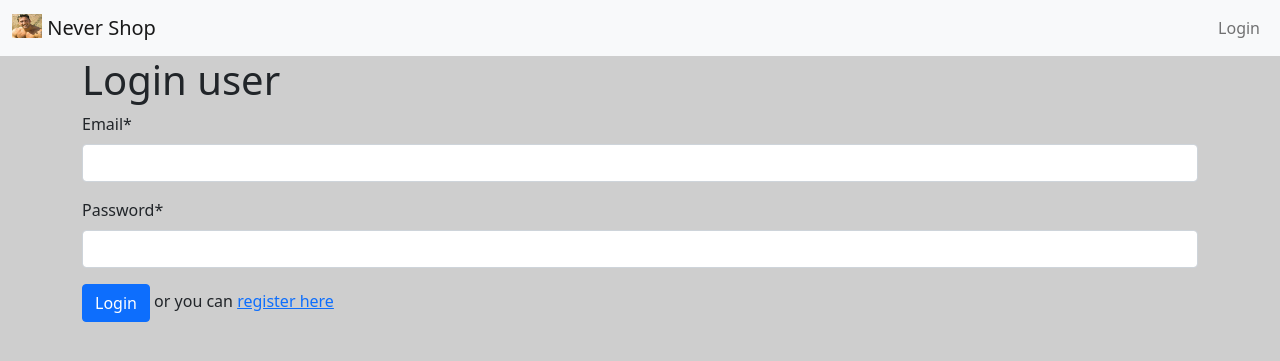
After one commit to Neverrus/Never_Shop, a Django app: page /login/ in a window 1280 px wide. The commit adds this page. Shown: the top 361 px of the page. Run offline with Django 4.2, Linux system fonts and the light colour scheme; some libraries are stand-ins or nearby versions.

Commit message:
add login & logout

```diff
--- a/nevershop/nevershop/forms.py
+++ b/nevershop/nevershop/forms.py
@@ -1,12 +1,16 @@
 from django import forms
 
 
-
 class RegisterForm(forms.Form):
-    first_name = forms.CharField(max_length=200)
+    first_name = forms.CharField(
+        max_length=200, widget=forms.Textarea(attrs={"rows": 2, "cols": 5})
+    )
     last_name = forms.CharField(max_length=200)
     email = forms.EmailField()
-    password = forms.CharField(
-        min_length=8, widget=forms.PasswordInput()
-    )
+    password = forms.CharField(min_length=8, widget=forms.PasswordInput())
     age = forms.IntegerField(min_value=18, required=False)
+
+
+class LoginForm(forms.Form):
+    email = forms.EmailField()
+    password = forms.CharField(min_length=8, widget=forms.PasswordInput())
--- a/nevershop/nevershop/urls.py
+++ b/nevershop/nevershop/urls.py
@@ -16,16 +16,18 @@ Including another URLconf
 from django.contrib import admin
 from django.urls import path
 from django.conf import settings
-from nevershop.views import register
+from nevershop.views import register_view, logout_view, login_view
 from shop.views import product_list, product_details_view
 
 urlpatterns = [
     path('admin/', admin.site.urls),
-    path('register/', register, name="register"),
     path(
         "product/<int:product_id>/", product_details_view, name="product_details_view"
     ),
-    path("products/", product_list, name="product_list"),
+    path("", product_list, name="product_list"),
+    path("register/", register_view, name="register"),
+    path("login/", login_view, name="login"),
+    path("logout/", logout_view, name="logout"),
 ]
 
 if settings.DEBUG:
--- a/nevershop/nevershop/views.py
+++ b/nevershop/nevershop/views.py
@@ -1,30 +1,54 @@
-from nevershop.forms import RegisterForm
+import logging
+
+from django.contrib.auth import logout, login, authenticate
+from django.http import HttpResponse
 from django.shortcuts import render, redirect
-import logging
 from django.contrib.auth.models import User
+
+from nevershop.forms import RegisterForm, LoginForm
+
+from nevershop.forms import LoginForm
 
 logger = logging.getLogger(__name__)
 
-def register(request):
-    #if not request.user.is_staff:
-        #raise HttpResponceForbidden
+
+def register_view(request):
     if request.method == "POST":
         form = RegisterForm(request.POST)
         if form.is_valid():
-            # Process validated data
-            logger.info(form.cleaned_data)
             user = User(
-                username=form.cleaned_data['email'],
-                email=form.cleaned_data['email'],
-                first_name=form.cleaned_data['first_name'],
-                last_name=form.cleaned_data['last_name'],
+                username=form.cleaned_data["email"],
+                email=form.cleaned_data["email"],
+                first_name=form.cleaned_data["first_name"],
+                last_name=form.cleaned_data["last_name"],
             )
-            user.set_password(form.cleaned_data['password'])
+            user.set_password(form.cleaned_data["password"])
             user.save()
-            return redirect("/")
+            return redirect("register")
     else:
         form = RegisterForm()
-    return render(request, "register.html", {"form": form})
+    return render(request, "user/register.html", {"form": form})
 
-def login():
-    return
+
+def login_view(request):
+    if request.method == "POST":
+        form = LoginForm(request.POST)
+        if form.is_valid():
+            user = authenticate(
+                request=request,
+                username=form.cleaned_data["email"],
+                password=form.cleaned_data["password"]
+            )
+            if user is not None:
+                login(request, user)
+                return redirect("product_list")
+            else:
+                return HttpResponse('BadRequest', status=400)
+    else:
+        form = LoginForm()
+    return render(request, "user/login.html", {"form": form})
+
+
+def logout_view(request):
+    logout(request)
+    return redirect("product_list")
--- a/nevershop/shop/forms.py
+++ b/nevershop/shop/forms.py
@@ -1,7 +1,7 @@
 from django import forms
 from django.core.exceptions import ValidationError
 
-from shop.models import ORDER_BY_CHOICES
+from shop.models import ORDER_BY_CHOICES, STATUS_CHOICES
 
 
 class ProductFiltersForm(forms.Form):
@@ -17,6 +17,10 @@ class ProductFiltersForm(forms.Form):
     )
     order_by = forms.ChoiceField(
         choices=ORDER_BY_CHOICES,
+        required=False
+    )
+    status = forms.ChoiceField(
+        choices=STATUS_CHOICES,
         required=False
     )
 
--- a/nevershop/templates/navbar.html
+++ b/nevershop/templates/navbar.html
@@ -6,16 +6,14 @@
       <img src="{% static 'no-image.jpeg' %}" alt="" width="30" height="24" class="d-inline-block align-text-top">
       Never Shop
     </a>
-    <button class="navbar-toggler" type="button" data-bs-toggle="collapse" data-bs-target="#navbarSupportedContent"
-            aria-controls="navbarSupportedContent" aria-expanded="false" aria-label="Toggle navigation">
-      <span class="navbar-toggler-icon"></span>
-    </button>
-    <div class="collapse navbar-collapse" id="navbarSupportedContent">
-      <ul class="navbar-nav me-auto mb-2 mb-lg-0">
+    <ul class="navbar-nav">
         <li class="nav-item">
-          <a class="nav-link active" aria-current="page" href="{% url "product_list" %}">Products</a>
+          {% if request.user.is_authenticated %}
+            <a class="nav-link" aria-current="page" href="{% url "logout" %}">Logout</a>
+          {% else %}
+            <a class="nav-link" aria-current="page" href="{% url "login" %}">Login</a>
+          {% endif %}
         </li>
-      </ul>
-    </div>
+    </ul>
   </div>
 </nav>
--- a/nevershop/templates/products/list.html
+++ b/nevershop/templates/products/list.html
@@ -16,7 +16,7 @@
           </form>
         </div>
       </div>
-      <nav class="col-9">
+      <div class="col-9">
         <div class="row">
           {% for product in products %}
             <div class="col-4">
@@ -46,7 +46,7 @@
               </li>
             {% if products.has_next %}
               <li class="page-item">
-                <a class="page-link"href="{% url_replace page=products.next_page_number %}">
+                <a class="page-link" href="{% url_replace page=products.next_page_number %}">
                   {% translate "Next" %}
                 </a>
               </li>
--- /dev/null
+++ b/nevershop/templates/user/login.html
@@ -0,0 +1,12 @@
+{% extends "base.html" %}
+{% load crispy_forms_filters %}
+
+{% block content %}
+  <h1>Login user</h1>
+  <form method="POST" class="post-form">
+    {% csrf_token %}
+    {{ form|crispy }}
+    <button type="submit" class="save btn btn-primary">Login</button>
+    <span class="ml-2">or you can <a href="{% url "register" %}">register here</a></span>
+  </form>
+{% endblock %}
```
Also changed, not shown: nevershop/shop/views.py (+6 -1 lines), nevershop/templates/user/register.html (added, +12 -0 lines).
